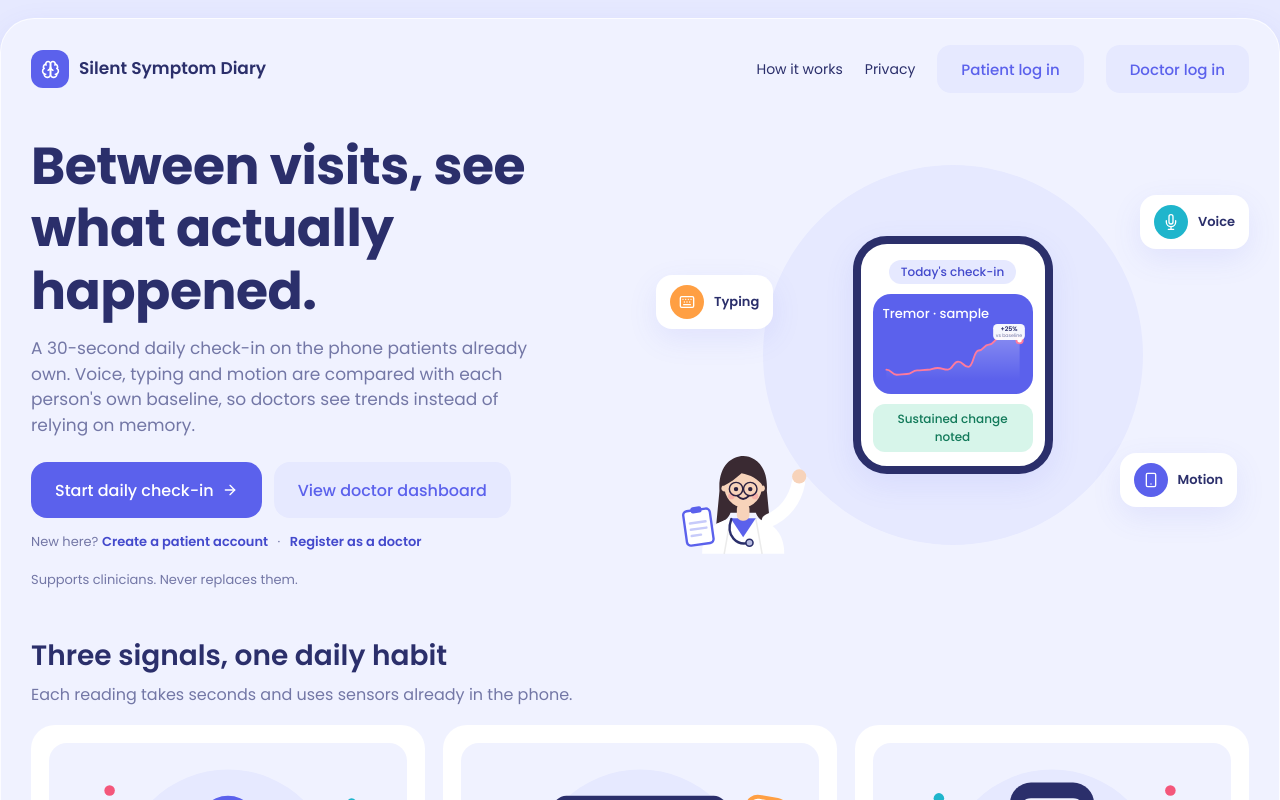
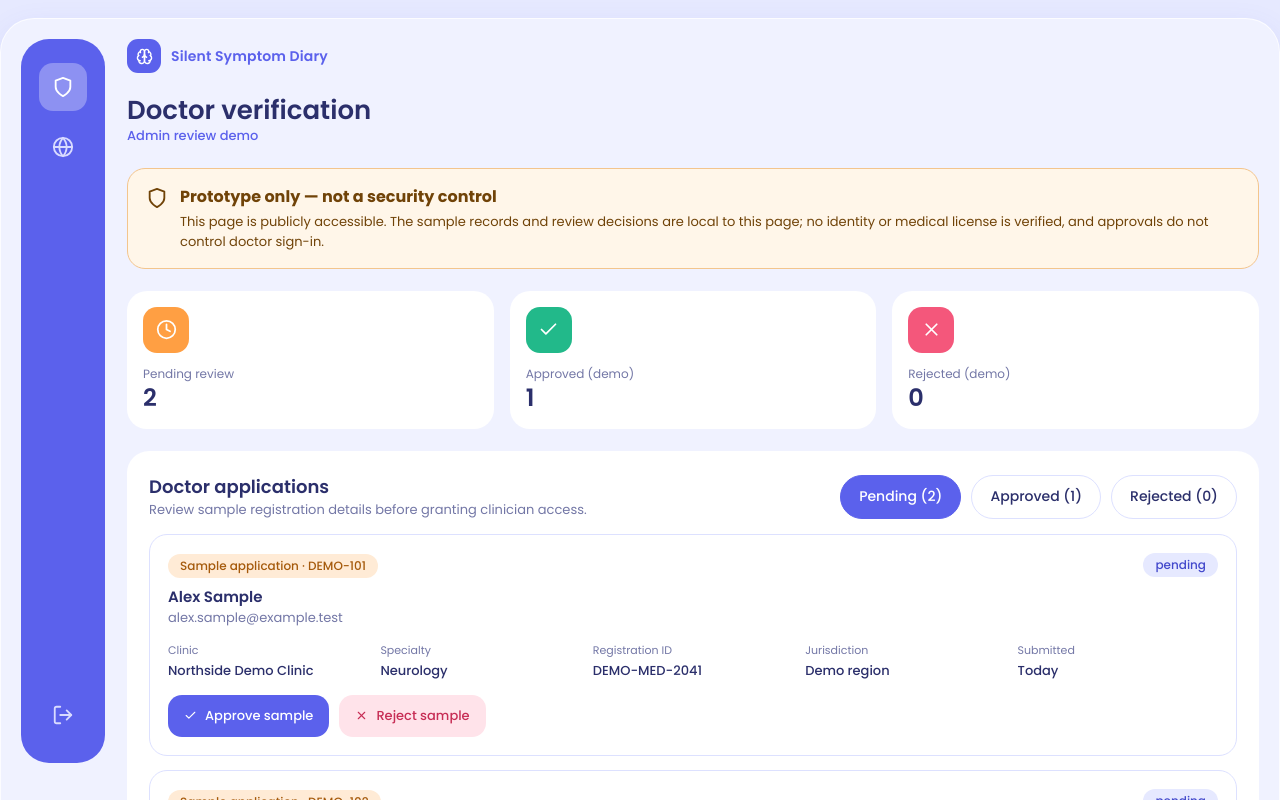
Before and after one commit to dubeypranav12/Silent-Symptom-Diary, a React (Vite) app: page /#/admin in a window 1280 px wide. Before the commit this address led to /#/. Shown: the top 800 px of the page. Built offline with nearby package versions, Linux system fonts and the light colour scheme.

Commit message:
Add demo doctor verification review page

```diff
--- a/src/App.jsx
+++ b/src/App.jsx
@@ -11,6 +11,7 @@ import Settings from "./pages/Settings.jsx";
 import Doctor from "./pages/Doctor.jsx";
 import PatientDetail from "./pages/PatientDetail.jsx";
 import AuthPage from "./pages/Auth.jsx";
+import Admin from "./pages/Admin.jsx";
 
 /* Patient pages need consent first. */
 function Guard({ children }) {
@@ -39,6 +40,7 @@ export default function App() {
         <Route path="/settings" element={<Guard><Settings /></Guard>} />
         <Route path="/doctor" element={<Doctor />} />
         <Route path="/doctor/patient/:id" element={<PatientDetail />} />
+        <Route path="/admin" element={<Admin />} />
         <Route path="*" element={<Navigate to="/" replace />} />
       </Routes>
     </>
--- a/src/components/Shell.jsx
+++ b/src/components/Shell.jsx
@@ -1,5 +1,5 @@
 import { NavLink, Link } from "react-router-dom";
-import { FiHome, FiMic, FiActivity, FiSettings, FiLogOut, FiGrid, FiGlobe, FiBell, FiPlus } from "react-icons/fi";
+import { FiHome, FiMic, FiActivity, FiSettings, FiLogOut, FiGrid, FiGlobe, FiBell, FiPlus, FiShield } from "react-icons/fi";
 import { LuBrain } from "react-icons/lu";
 import { Ring } from "./Charts.jsx";
 import { EmptyArt } from "./Illustrations.jsx";
@@ -14,10 +14,14 @@ const DOCTOR_NAV = [
   { to: "/doctor", icon: FiGrid, label: "Dashboard" },
   { to: "/", icon: FiGlobe, label: "Website" }
 ];
+const ADMIN_NAV = [
+  { to: "/admin", icon: FiShield, label: "Doctor review" },
+  { to: "/", icon: FiGlobe, label: "Website" }
+];
 
 /* Rounded indigo sidebar + content area. `right` is the optional right-hand panel. */
 export function Shell({ role = "patient", right, children }) {
-  const nav = role === "doctor" ? DOCTOR_NAV : PATIENT_NAV;
+  const nav = role === "doctor" ? DOCTOR_NAV : role === "admin" ? ADMIN_NAV : PATIENT_NAV;
   return (
     <div className="window">
       <nav className="sidebar" aria-label="Main">
--- /dev/null
+++ b/src/pages/Admin.jsx
@@ -0,0 +1,78 @@
+import { useMemo, useState } from "react";
+import { FiCheck, FiClock, FiShield, FiX } from "react-icons/fi";
+import { Shell, PageHead, StatCard } from "../components/Shell.jsx";
+
+const SAMPLE_APPLICATIONS = [
+  { id: "DEMO-101", name: "Alex Sample", email: "alex.sample@example.test", clinic: "Northside Demo Clinic", specialty: "Neurology", registration: "DEMO-MED-2041", jurisdiction: "Demo region", submitted: "Today", status: "pending" },
+  { id: "DEMO-102", name: "Jordan Demo", email: "jordan.demo@example.test", clinic: "Example Health Centre", specialty: "Family medicine", registration: "DEMO-MED-1876", jurisdiction: "Demo region", submitted: "Yesterday", status: "pending" },
+  { id: "DEMO-103", name: "Taylor Example", email: "taylor.example@example.test", clinic: "Sample Care Group", specialty: "Neurology", registration: "DEMO-MED-1028", jurisdiction: "Demo region", submitted: "28 Oct 2026", status: "approved" }
+];
+
+const FILTERS = ["pending", "approved", "rejected"];
+
+export default function Admin() {
+  const [applications, setApplications] = useState(SAMPLE_APPLICATIONS);
+  const [filter, setFilter] = useState("pending");
+  const [message, setMessage] = useState("");
+  const counts = useMemo(() => applications.reduce((all, item) => {
+    all[item.status] += 1;
+    return all;
+  }, { pending: 0, approved: 0, rejected: 0 }), [applications]);
+  const visible = applications.filter((item) => item.status === filter);
+
+  function review(id, status) {
+    setApplications((items) => items.map((item) => item.id === id ? { ...item, status } : item));
+    setMessage(`${id} marked ${status}. This demo decision is stored only in this page session.`);
+  }
+
+  return (
+    <Shell role="admin">
+      <PageHead title="Doctor verification" date="Admin review demo" />
+
+      <div className="admin-demo-warning" role="note">
+        <FiShield aria-hidden="true" />
+        <div><b>Prototype only — not a security control</b><p>This page is publicly accessible. The sample records and review decisions are local to this page; no identity or medical license is verified, and approvals do not control doctor sign-in.</p></div>
+      </div>
+
+      <section aria-label="Application totals" className="stats">
+        <StatCard icon={FiClock} color="#FF9F43" label="Pending review" value={counts.pending} />
+        <StatCard icon={FiCheck} color="#22B98A" label="Approved (demo)" value={counts.approved} />
+        <StatCard icon={FiX} color="#F4577B" label="Rejected (demo)" value={counts.rejected} />
+      </section>
+
+      <section className="card">
+        <div className="card-head">
+          <div><h2>Doctor applications</h2><p className="muted small">Review sample registration details before granting clinician access.</p></div>
+          <div className="pill-row" role="group" aria-label="Filter applications">
+            {FILTERS.map((status) => <button key={status} type="button" className="pill" aria-pressed={filter === status} onClick={() => setFilter(status)}>{status[0].toUpperCase() + status.slice(1)} ({counts[status]})</button>)}
+          </div>
+        </div>
+
+        {visible.length === 0 ? <p className="muted admin-empty">No {filter} sample applications.</p> : (
+          <div className="admin-applications">
+            {visible.map((application) => (
+              <article className="admin-application" key={application.id}>
+                <div className="admin-application-head">
+                  <div><span className="chip sample">Sample application · {application.id}</span><h3>{application.name}</h3><p className="muted small">{application.email}</p></div>
+                  <span className={`chip ${application.status === "pending" ? "info" : application.status === "approved" ? "ok" : "warn"}`}>{application.status}</span>
+                </div>
+                <dl className="admin-details">
+                  <div><dt>Clinic</dt><dd>{application.clinic}</dd></div>
+                  <div><dt>Specialty</dt><dd>{application.specialty}</dd></div>
+                  <div><dt>Registration ID</dt><dd>{application.registration}</dd></div>
+                  <div><dt>Jurisdiction</dt><dd>{application.jurisdiction}</dd></div>
+                  <div><dt>Submitted</dt><dd>{application.submitted}</dd></div>
+                </dl>
+                {application.status === "pending" && <div className="admin-actions">
+                  <button type="button" className="btn" onClick={() => review(application.id, "approved")}><FiCheck /> Approve sample</button>
+                  <button type="button" className="btn danger" onClick={() => review(application.id, "rejected")}><FiX /> Reject sample</button>
+                </div>}
+              </article>
+            ))}
+          </div>
+        )}
+        <p className="status" role="status" aria-live="polite">{message}</p>
+      </section>
+    </Shell>
+  );
+}
--- a/src/pages/Auth.jsx
+++ b/src/pages/Auth.jsx
@@ -39,7 +39,9 @@ export default function AuthPage({ mode }) {
       navigate(role === "doctor" ? "/doctor" : hasConsent() ? "/home" : "/consent");
       return;
     }
-    setMessage("Registration is a design prototype. No account service is connected, and your details were not submitted.");
+    setMessage(role === "doctor"
+      ? "Doctor registration is not active in this prototype. A real service must verify credentials and keep access pending until review. Your details were not submitted."
+      : "Registration is a design prototype. No account service is connected, and your details were not submitted.");
   }
 
   function fillDemoCredentials() {
--- a/src/pages/Landing.jsx
+++ b/src/pages/Landing.jsx
@@ -101,6 +101,8 @@ export default function Landing() {
           </section>
         </main>
 
+        <p className="admin-demo-shortcut"><Link to="/admin">Admin review demo</Link></p>
+
         <footer className="foot">The Ultimate Descenders · Ajay Kumar Garg Engineering College, Ghaziabad · A prototype concept, not a medical device.</footer>
       </div>
     </div>
--- a/src/styles/theme.css
+++ b/src/styles/theme.css
@@ -293,6 +293,23 @@ h1[tabindex="-1"]:focus{outline:none}
 .auth-footer{text-align:center;color:var(--muted);font-size:12px}
 .auth-shortcuts{margin-top:14px;color:var(--muted);font-size:13px}
 .auth-shortcuts span{padding:0 6px}
+.admin-demo-shortcut{padding:0 10px;color:var(--muted);font-size:12px}
+.admin-demo-shortcut a{color:var(--indigo-d);font-weight:600}
+.admin-demo-warning{display:flex;align-items:flex-start;gap:12px;border:1px solid #F3C58D;background:#FFF6E9;color:#704308;border-radius:18px;padding:16px 18px}
+.admin-demo-warning>svg{flex:none;font-size:22px;margin-top:2px}
+.admin-demo-warning b{display:block;margin-bottom:3px}
+.admin-demo-warning p{font-size:13px;line-height:1.55}
+.admin-applications{display:grid;gap:14px}
+.admin-application{border:1px solid var(--lav3);border-radius:18px;padding:18px;display:grid;gap:14px}
+.admin-application-head{display:flex;align-items:flex-start;justify-content:space-between;gap:12px}
+.admin-application-head h3{margin-top:8px}
+.admin-details{display:grid;grid-template-columns:repeat(auto-fit,minmax(145px,1fr));gap:12px;margin:0}
+.admin-details div{min-width:0}
+.admin-details dt{color:var(--muted);font-size:11px}
+.admin-details dd{margin:3px 0 0;font-size:13px;font-weight:500;overflow-wrap:anywhere}
+.admin-actions{display:flex;gap:10px;flex-wrap:wrap}
+.admin-actions .btn{min-height:42px;padding:0 16px;font-size:13px}
+.admin-empty{padding:20px 0}
 @media (max-width:760px){
   .auth-layout{gap:20px;padding:0 0 10px}
   .auth-main{grid-template-columns:minmax(0,1fr);max-width:520px}
```
Also changed, not shown: 1 other file (tests, documents, lock files or other folders).
